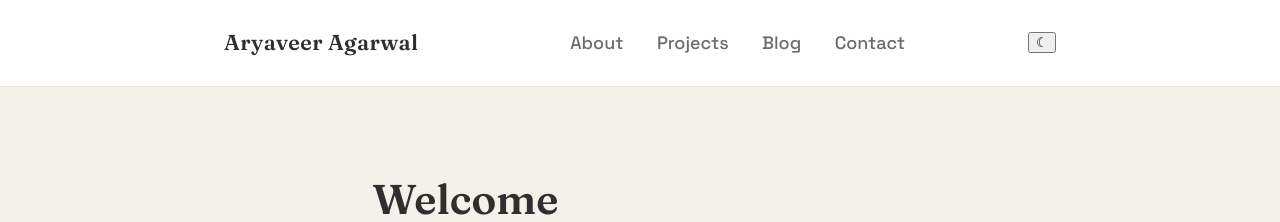
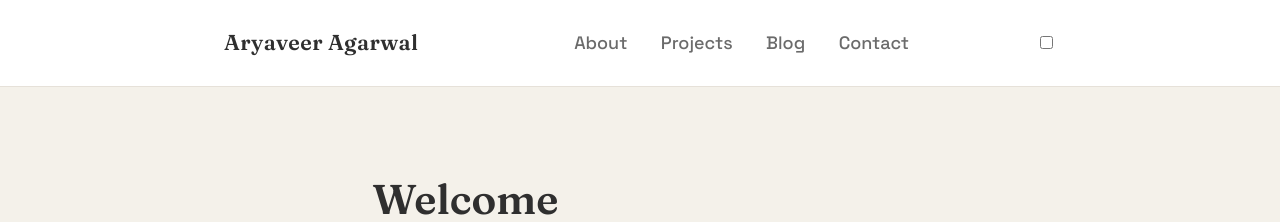
Before and after one commit to aryaveeragarwal/aryaveeragarwal.github.io, a Jekyll site: the page built from index.md, in a window 1280 px wide. Shown: the top 222 px of the page. Built offline with Jekyll 4.4.1, drawn with Linux system fonts in a browser that asks for light colours.

Commit message:
Update default.html

```diff
--- a/_layouts/default.html
+++ b/_layouts/default.html
@@ -21,7 +21,10 @@
         <a href="/contact/" {% if page.url == "/contact/" %}class="active"{% endif %}>Contact</a>
       </nav>
 
-      <button class="theme-toggle" onclick="toggleTheme()">☾</button>
+      <label class="theme-switch">
+        <input type="checkbox" id="themeToggle">
+        <span class="slider"></span>
+      </label>
     </div>
   </header>
 
```
